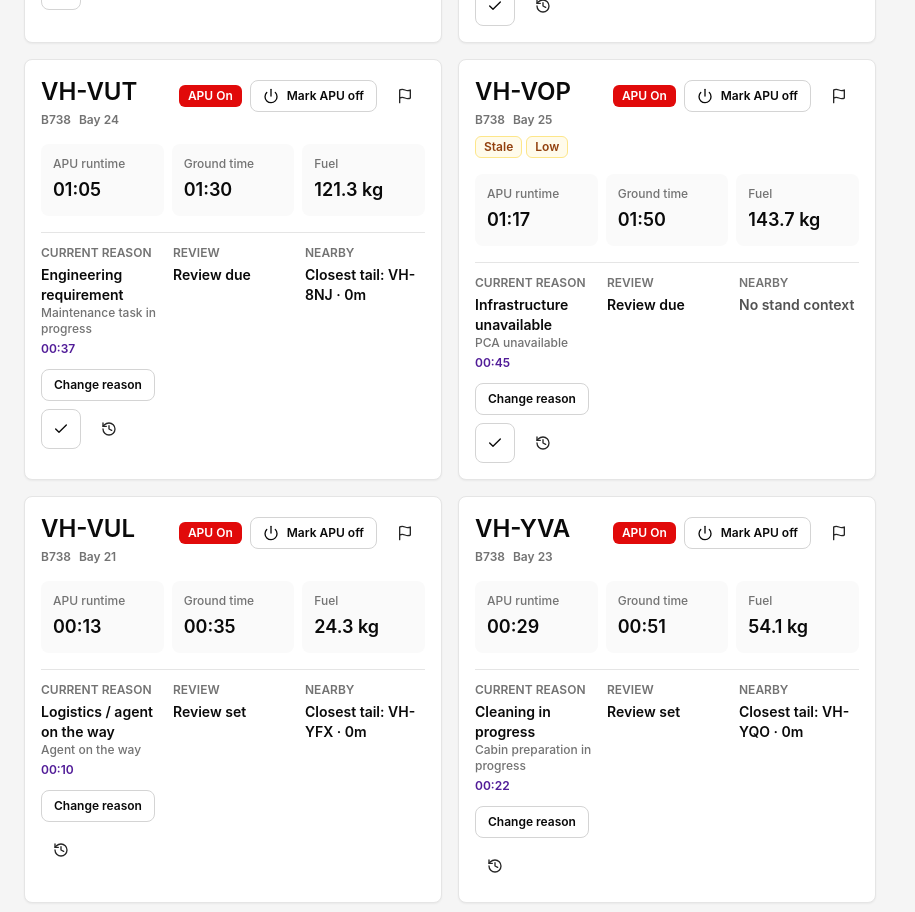
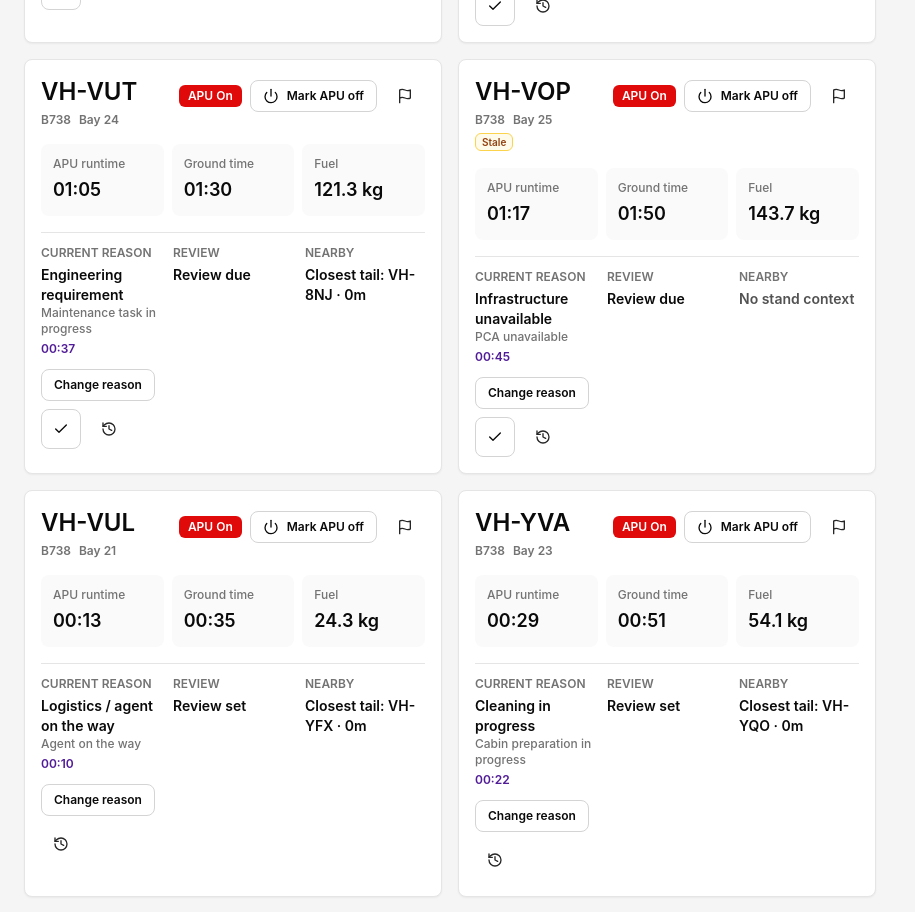
Before and after one commit to ben-dowden/APU-Alerting-Dashboard, a Next.js app: page /senior/bne in a window 1280 px wide. Shown: the part 1660-2572 px from the top of the page, without its empty margins (0-915 px from the left). Built offline with nearby package versions, Linux system fonts and the light colour scheme.

Commit message:
Use-single-source-quality-chip

```diff
--- a/components/senior/source-quality-charm.tsx
+++ b/components/senior/source-quality-charm.tsx
@@ -1,5 +1,6 @@
 import type { SourceCharm, SourceQualityFlag } from "@/lib/read-models";
 import { Badge } from "@/components/ui/badge";
+import { cn } from "@/lib/utils/cn";
 
 type SourceQualityCharmProps = {
   sourceCharms: SourceCharm[];
@@ -7,22 +8,33 @@ type SourceQualityCharmProps = {
 
 type VisibleSourceQualityFlag = Exclude<SourceQualityFlag, "fallback_assumption">;
 
-const flagLabels: Record<VisibleSourceQualityFlag, { label: string; accessibleLabel: string }> = {
+const flagLabels: Record<
+  VisibleSourceQualityFlag,
+  { label: string; accessibleLabel: string; severity: "critical" | "warning"; rank: number }
+> = {
+  conflicting: {
+    label: "Conflict",
+    accessibleLabel: "Conflict",
+    severity: "critical",
+    rank: 1,
+  },
   stale: {
     label: "Stale",
     accessibleLabel: "Stale",
+    severity: "warning",
+    rank: 2,
+  },
+  low_confidence: {
+    label: "Low confidence",
+    accessibleLabel: "Low confidence",
+    severity: "warning",
+    rank: 3,
   },
   unknown: {
     label: "Unknown",
     accessibleLabel: "Unknown",
-  },
-  conflicting: {
-    label: "Conflict",
-    accessibleLabel: "Conflicting",
-  },
-  low_confidence: {
-    label: "Low",
-    accessibleLabel: "Low confidence",
+    severity: "warning",
+    rank: 4,
   },
 };
 
@@ -47,38 +59,44 @@ const flagsForCharm = (source: SourceCharm) => {
   return [...flags].filter(visibleFlag);
 };
 
-const titleFor = (source: SourceCharm, flag: VisibleSourceQualityFlag) => {
-  const latency = source.sourceLatencyMinutes ? `, ${source.sourceLatencyMinutes}m latency` : "";
-
-  return `${flagLabels[flag].accessibleLabel} source. ${source.sourceSystem} received ${source.receivedAt}${latency}. Event ${source.sourceEventId}.`;
-};
+const titleFor = (markers: Array<{ flag: VisibleSourceQualityFlag; source: SourceCharm }>) =>
+  markers
+    .map(({ flag, source }) => {
+      const latency = source.sourceLatencyMinutes ? `, ${source.sourceLatencyMinutes}m latency` : "";
+      return `${flagLabels[flag].accessibleLabel}: ${source.sourceSystem} received ${source.receivedAt}${latency}`;
+    })
+    .join(" | ");
 
 export function SourceQualityCharm({ sourceCharms }: SourceQualityCharmProps) {
   const markers = sourceCharms.flatMap((source) =>
     flagsForCharm(source).map((flag) => ({
       flag,
       source,
-      key: `${source.sourceSystem}:${source.sourceEventId}:${flag}`,
     })),
   );
+  const strongest = markers.sort(
+    (left, right) => flagLabels[left.flag].rank - flagLabels[right.flag].rank,
+  )[0];
 
-  if (markers.length === 0) {
+  if (!strongest) {
     return null;
   }
 
+  const label = flagLabels[strongest.flag];
+
   return (
-    <div aria-label="Source quality markers" className="mt-2 flex flex-wrap gap-1">
-      {markers.map(({ flag, key, source }) => (
-        <Badge
-          aria-label={`${flagLabels[flag].accessibleLabel} ${source.sourceSystem} source`}
-          className="border-amber-200 bg-amber-50 text-amber-800"
-          key={key}
-          title={titleFor(source, flag)}
-          variant="outline"
-        >
-          {flagLabels[flag].label}
-        </Badge>
-      ))}
-    </div>
+    <Badge
+      aria-label={`Source issue: ${label.accessibleLabel}`}
+      className={cn(
+        "px-1.5 py-0 text-[10px] font-semibold leading-4",
+        label.severity === "critical"
+          ? "border-virgin-red/30 bg-virgin-red/5 text-virgin-red"
+          : "border-amber-300 bg-amber-50 text-amber-800",
+      )}
+      title={titleFor(markers)}
+      variant="outline"
+    >
+      {label.label}
+    </Badge>
   );
 }
```
Also changed, not shown: 1 other file (tests, documents, lock files or other folders).
